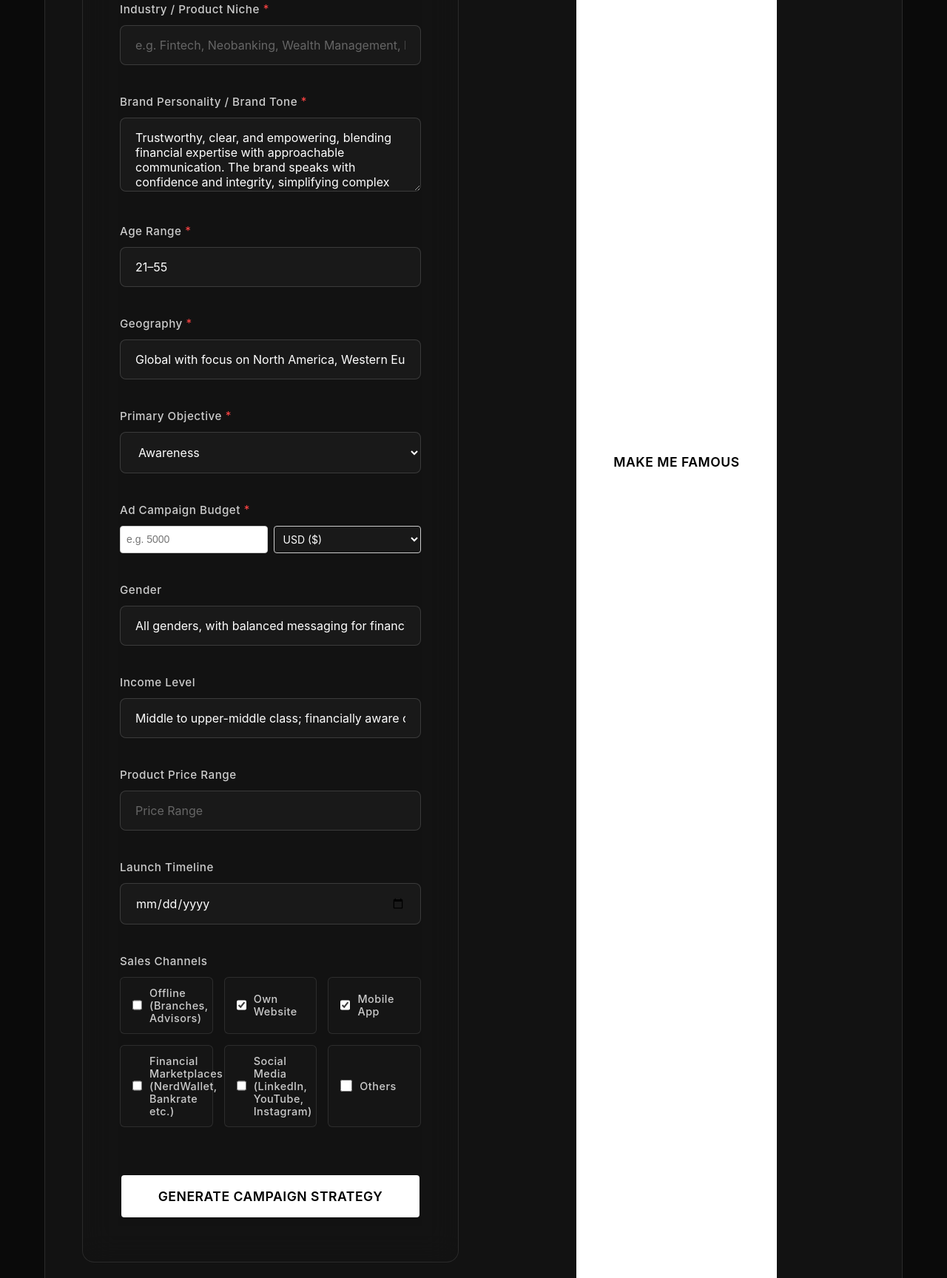
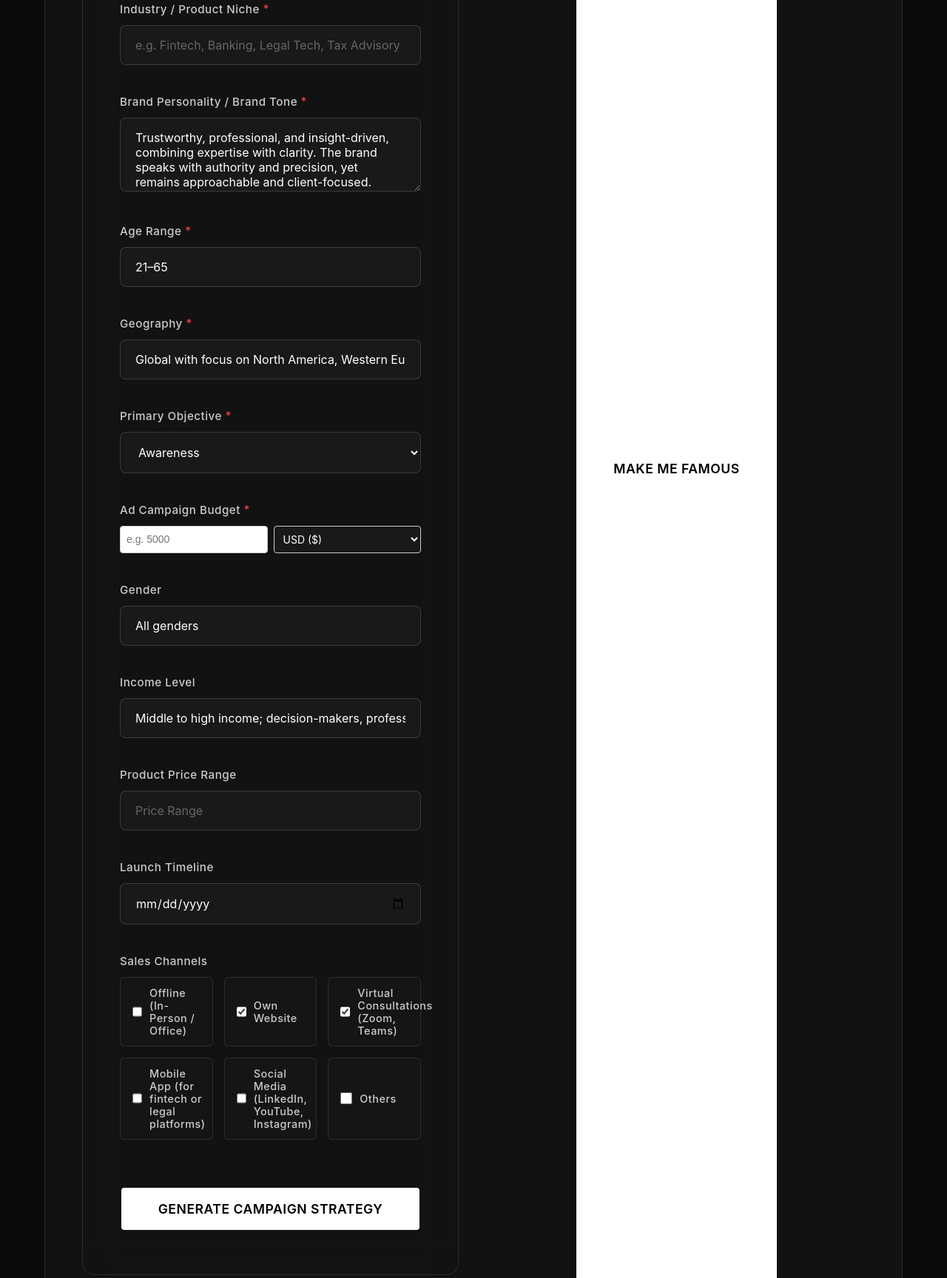
Before and after one commit to Vedikadeshpande/Cloutware, a plain HTML site: page frontend/finance.html in a window 1280 px wide. Shown: the part 1315-3043 px from the top of the page at 74% size. Drawn offline with Linux system fonts and the light colour scheme; some packages are replaced by stand-ins of ours; a script that the page names is missing.

Commit message:
Update finance.html

```diff
--- a/frontend/finance.html
+++ b/frontend/finance.html
@@ -918,24 +918,24 @@
 
       <div class="field-group">
         <label for="industry" class="required">Industry / Product Niche</label>
-        <input type="text" id="industry" name="industry" required placeholder="e.g. Fintech, Neobanking, Wealth Management, Insurance, Credit">
+        <input type="text" id="industry" name="industry" required placeholder="e.g. Fintech, Banking, Legal Tech, Tax Advisory">
       </div>
 
       <div class="field-group">
         <label for="personality" class="required">Brand Personality / Brand Tone</label>
         <textarea id="personality" name="personality" required>
-Trustworthy, clear, and empowering, blending financial expertise with approachable communication. The brand speaks with confidence and integrity, simplifying complex topics to help users make informed decisions. Whether innovative or traditional, it positions itself as a reliable partner in financial growth.
+Trustworthy, professional, and insight-driven, combining expertise with clarity. The brand speaks with authority and precision, yet remains approachable and client-focused. Whether simplifying complex regulations or guiding financial decisions, it positions itself as a reliable partner in long-term success.
 </textarea>
       </div>
 
       <div class="field-group">
         <label for="ageRange" class="required">Age Range</label>
-        <input type="text" id="ageRange" name="ageRange" required placeholder="Target Age Range" value="21–55">
+        <input type="text" id="ageRange" name="ageRange" required placeholder="Target Age Range" value="21–65">
       </div>
 
       <div class="field-group">
         <label for="geography" class="required">Geography</label>
-        <input type="text" id="geography" name="geography" required placeholder="Target Location" value="Global with focus on North America, Western Europe, and fast-growing fintech markets in Southeast Asia (Singapore, Indonesia) and the Middle East (UAE).">
+        <input type="text" id="geography" name="geography" required placeholder="Target Location" value="Global with focus on North America, Western Europe, and regulated markets; expanding into APAC and the Middle East for fintech and compliance solutions.">
       </div>
 
       <div class="field-group">
@@ -944,8 +944,8 @@ Trustworthy, clear, and empowering, blending financial expertise with approachab
           <option value="">Choose your goal</option>
           <option value="awareness" selected>Awareness</option>
           <option value="engagement">Engagement</option>
-          <option value="conversion">Conversion / Sales</option>
-          <option value="loyalty">Loyalty / Retention</option>
+          <option value="conversion">Lead Generation / Consultations</option>
+          <option value="loyalty">Client Retention / Trust Building</option>
         </select>
       </div>
 
@@ -983,12 +983,12 @@ Trustworthy, clear, and empowering, blending financial expertise with approachab
       <!-- Optional Fields -->
       <div class="field-group">
         <label for="gender">Gender</label>
-        <input type="text" id="gender" name="gender" value="All genders, with balanced messaging for financial independence">
+        <input type="text" id="gender" name="gender" value="All genders">
       </div>
 
       <div class="field-group">
         <label for="income">Income Level</label>
-        <input type="text" id="income" name="income" value="Middle to upper-middle class; financially aware or aspirational earners">
+        <input type="text" id="income" name="income" value="Middle to high income; decision-makers, professionals, business owners">
       </div>
 
       <div class="field-group">
@@ -1006,7 +1006,7 @@ Trustworthy, clear, and empowering, blending financial expertise with approachab
         <div class="checkbox-group">
           <div class="checkbox-item">
             <input type="checkbox" id="offline" name="channels" value="offline">
-            <label for="offline">Offline (Branches, Advisors)</label>
+            <label for="offline">Offline (In-Person / Office)</label>
           </div>
           <div class="checkbox-item">
             <input type="checkbox" id="website" name="channels" value="website" checked>
@@ -1014,11 +1014,11 @@ Trustworthy, clear, and empowering, blending financial expertise with approachab
           </div>
           <div class="checkbox-item">
             <input type="checkbox" id="app" name="channels" value="app" checked>
-            <label for="app">Mobile App</label>
+            <label for="app">Virtual Consultations (Zoom, Teams)</label>
           </div>
           <div class="checkbox-item">
             <input type="checkbox" id="marketplaces" name="channels" value="marketplaces">
-            <label for="marketplaces">Financial Marketplaces (NerdWallet, Bankrate etc.)</label>
+            <label for="marketplaces">Mobile App (for fintech or legal platforms)</label>
           </div>
           <div class="checkbox-item">
             <input type="checkbox" id="socialmedia" name="channels" value="socialmedia">
@@ -1031,7 +1031,7 @@ Trustworthy, clear, and empowering, blending financial expertise with approachab
         </div>
         <div class="others-input" id="othersInput">
           <label for="othersText">Please specify:</label>
-          <input type="text" id="othersText" name="othersText" value="Partnerships with banks, credit unions, fintech aggregators, API integrations">
+          <input type="text" id="othersText" name="othersText" value="Client portals, Email, WhatsApp for business, CRM systems">
         </div>
       </div>
     </div>
```
